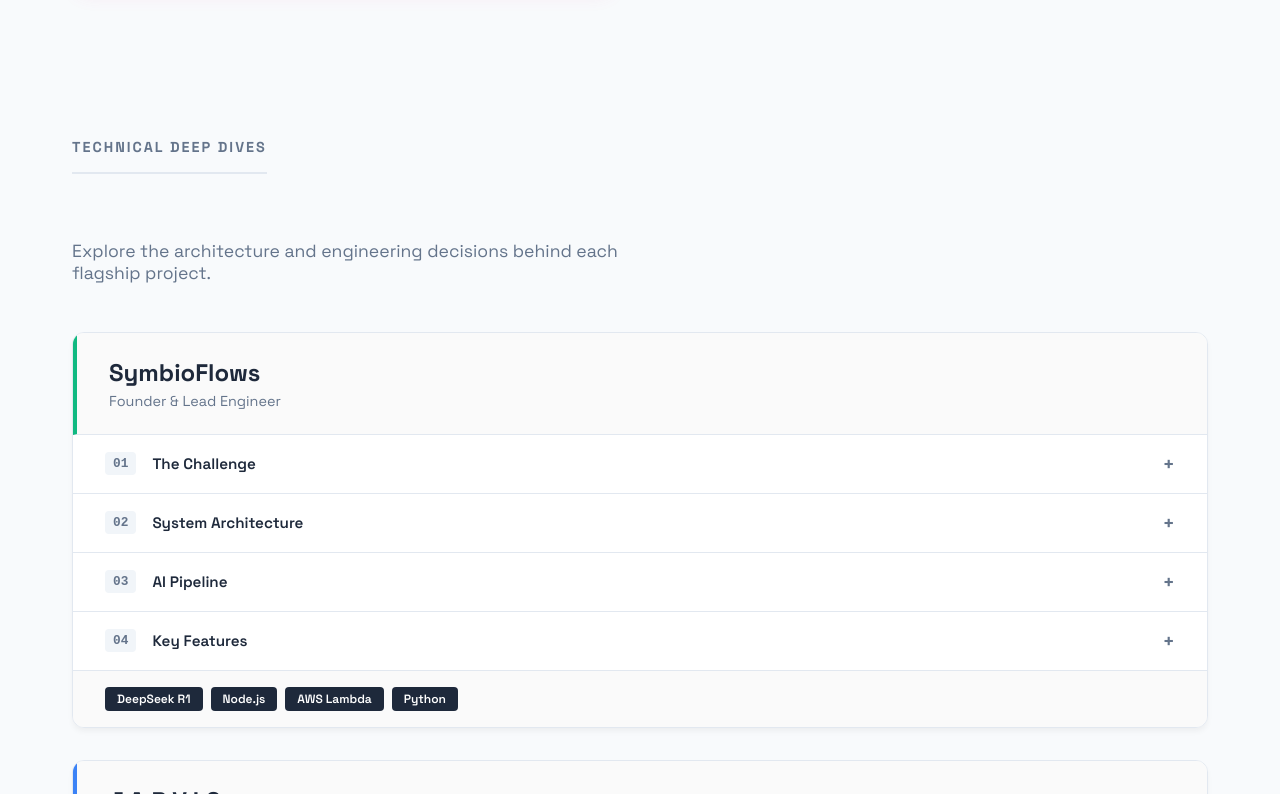
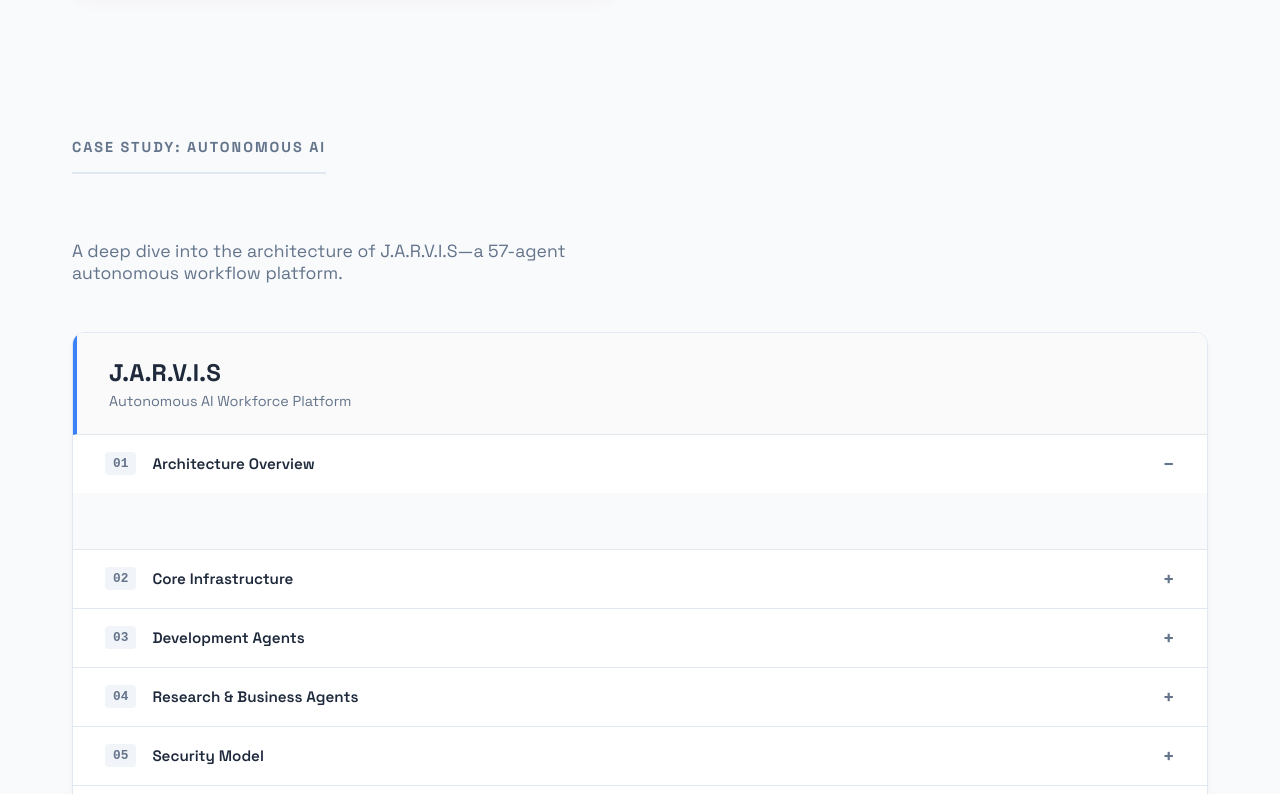
Before and after one commit to ibraheemmryyian/ibraheemmryyian.github.io, a React (Vite) app: page / in a window 1280 px wide. Shown: the part 5046-5840 px from the top of the page. Built offline with nearby package versions, Linux system fonts and the light colour scheme.

Commit message:
fix: Remove duplicate project section, add focused Jarvis Case Study

```diff
--- a/src/App.jsx
+++ b/src/App.jsx
@@ -141,27 +141,28 @@ function App() {
         </div>
       </section>
 
-      {/* Section 3: Technical Deep Dives */}
-      <section className="portfolio-section architecture-section">
-        <h2 className="section-title">Technical Deep Dives</h2>
-        <p className="section-intro">Explore the architecture and engineering decisions behind each flagship project.</p>
-        <div className="architecture-grid">
-          {aiProjects.filter(p => p.documentation).map((project) => (
+      {/* Section 3: Case Study - Jarvis */}
+      {(() => {
+        const jarvis = projects.find(p => p.id === 'jarvis');
+        if (!jarvis || !jarvis.documentation) return null;
+        return (
+          <section className="portfolio-section architecture-section">
+            <h2 className="section-title">Case Study: Autonomous AI</h2>
+            <p className="section-intro">A deep dive into the architecture of J.A.R.V.I.S—a 57-agent autonomous workflow platform.</p>
             <motion.div
-              key={project.id}
-              className="architecture-card"
+              className="architecture-card featured-case-study"
               initial={{ opacity: 0, y: 20 }}
               whileInView={{ opacity: 1, y: 0 }}
               viewport={{ once: true }}
               transition={{ duration: 0.5 }}
             >
-              <div className="arch-header" style={{ borderLeft: `4px solid ${project.color}` }}>
-                <h3>{project.title}</h3>
-                <span className="arch-subtitle">{project.subtitle}</span>
+              <div className="arch-header" style={{ borderLeft: `4px solid ${jarvis.color}` }}>
+                <h3>{jarvis.title}</h3>
+                <span className="arch-subtitle">{jarvis.subtitle}</span>
               </div>
               <div className="arch-docs">
-                {project.documentation.map((doc, idx) => (
-                  <details key={idx} className="doc-section">
+                {jarvis.documentation.map((doc, idx) => (
+                  <details key={idx} className="doc-section" open={idx === 0}>
                     <summary>
                       <span className="doc-number">0{idx + 1}</span>
                       {doc.title}
@@ -170,20 +171,20 @@ function App() {
                   </details>
                 ))}
               </div>
-              {project.tech && (
+              {jarvis.tech && (
                 <div className="arch-tech">
-                  {project.tech.map(t => <span key={t} className="arch-tag">{t}</span>)}
+                  {jarvis.tech.map(t => <span key={t} className="arch-tag">{t}</span>)}
                 </div>
               )}
             </motion.div>
-          ))}
-        </div>
-      </section>
+          </section>
+        );
+      })()}
 
       <footer className="footer">
         <p>© 2025 Ibraheem Mryyian. Advanced Engineering Portfolio.</p>
       </footer>
-    </div>
+    </div >
   );
 }
 
```
